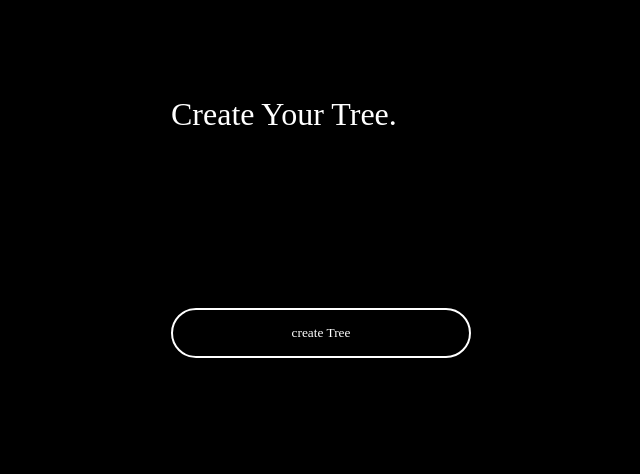
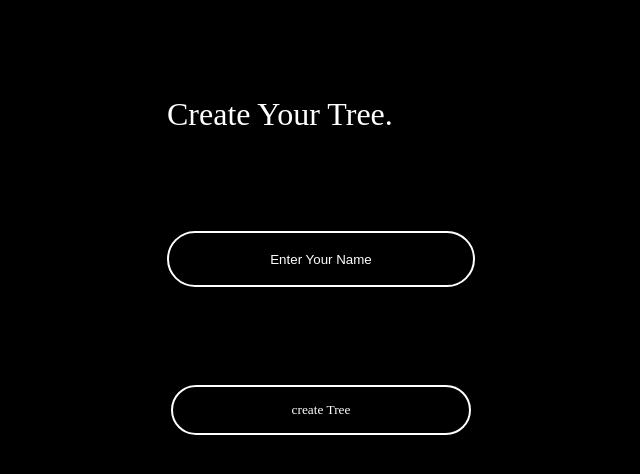
Before and after one commit to SrujanaMullapudi/LinkInBio, a React (Create React App) app: page / in a window 1280 px wide. Shown: the top 474 px of the page, without its empty margins (324-964 px from the left). Built offline with nearby package versions, Linux system fonts and the light colour scheme; the HTML template or start-up script is replaced by a standard one.

Commit message:
frontend updated for suggested feature

```diff
--- a/src/App.js
+++ b/src/App.js
@@ -1,7 +1,5 @@
 import {Routes , Route} from 'react-router';
-import DisplayPicture from './Components/DisplayPicture';
-import Bio from './Components/Bio';
-import Footer from './Components/Footer';
+
 import "./Styles/App.css";
 import Body from './Components/Body';
 import Home from './Components/Home';
--- a/src/Components/Home.js
+++ b/src/Components/Home.js
@@ -1,26 +1,42 @@
 import React, { useState } from "react";
 
 import { v4 as uuidv4 } from "uuid";
-import { Snackbar,Alert, AlertTitle } from "@mui/material";
+import { Snackbar, Alert, AlertTitle } from "@mui/material";
 
+import axios from "../axios";
 import "../Styles/Home.css";
 function Home() {
+  const [data, setNameData] = useState({name:""});
+  const [availableUsername, setAvailableUsername] = useState(false);
   const [flag, setFlag] = useState(false);
   const [url, setUrl] = useState("");
   const [open, setOpen] = useState(false);
   const id = uuidv4();
-  const handleSubmit = () => {
-    setUrl(`/links/${id}`);
-    setFlag(true);
+  const handleInputChange = (event) => {
+    setNameData({name:event.target.value});
+    setFlag(false);
+    setAvailableUsername(false);
   };
-  const handleClose = ()=>{
+  const handleClose = () => {
     setOpen(false);
-  }
+  };
 
   const copyToClipboard = () => {
     navigator.clipboard.writeText(`https://kindalinktree.netlify.app${url}`);
     setOpen(true);
-  }
+  };
+
+  const checkUsernameAvailable = async () => {
+    const apiData = await axios
+      .post("/links/checkusername",data)
+      .then((res) => res.data);
+      if(apiData.message === "username already present"){
+        setAvailableUsername(true);
+      }else{
+        setUrl(`/links/${data.name}`);
+        setFlag(true);
+      }
+  };
   return (
     <div className="home">
       <div className="App">
@@ -31,24 +47,34 @@ function Home() {
             placeholder="Add Your Tree Name"
             onChange={handleNameInput}
           /> */}
-          <button className="button" onClick={handleSubmit}>
+          <input onChange={handleInputChange} placeholder="Enter Your Name" />
+          <button className="button" onClick={checkUsernameAvailable}>
             create Tree
           </button>
           {flag !== false ? (
             <Alert
-              sx={{ color: "white", width: "300px" }}
+              sx={{ color: "white", width: "300px", marginBottom: "30px" }}
               variant="outlined"
               severity="success"
             >
               <AlertTitle>success</AlertTitle>
               Your tree has been created — <strong>check it out!</strong>{" "}
-              <p
-                id="copy"
-                onClick={copyToClipboard}
-              >
+              <p id="copy" onClick={copyToClipboard}>
                 Copy your link: https://kindalinktree.netlify.app{url}
               </p>{" "}
               <a href={url}> click to navigate </a>
+            </Alert>
+          ) : (
+            <></>
+          )}
+          {availableUsername !== false ? (
+            <Alert
+              sx={{ color: "white", width: "300px", marginBottom: "30px" }}
+              variant="outlined"
+              severity="error"
+            >
+              <AlertTitle>Oopsy</AlertTitle>
+              Your Username is Already Present please try a different one{" "}
             </Alert>
           ) : (
             <></>
@@ -58,7 +84,7 @@ function Home() {
           <Alert
             onClose={handleClose}
             severity="success"
-            sx={{ width: "100%" , backgroundColor: "green"}}
+            sx={{ width: "100%", backgroundColor: "green" }}
           >
             Your Link is Copied to Clipboard
           </Alert>
```
